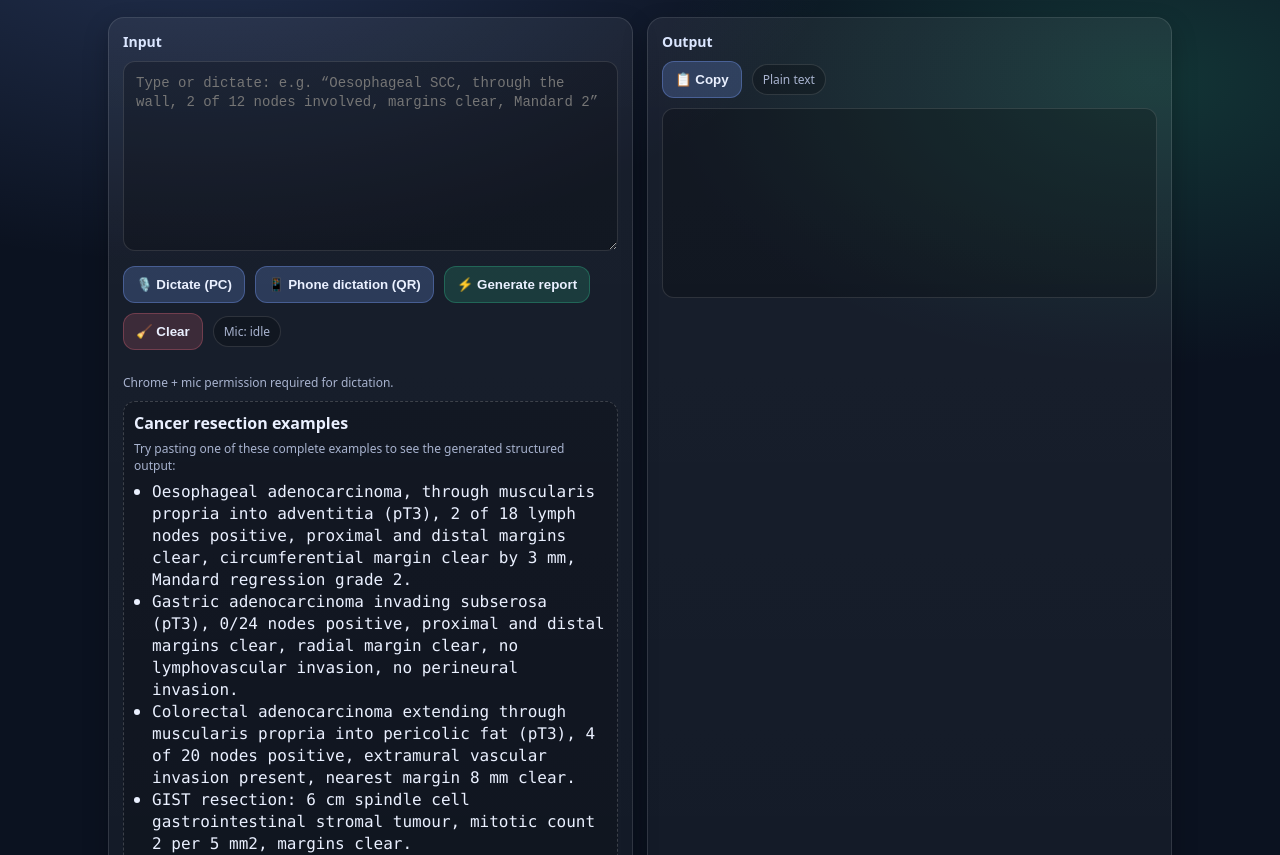
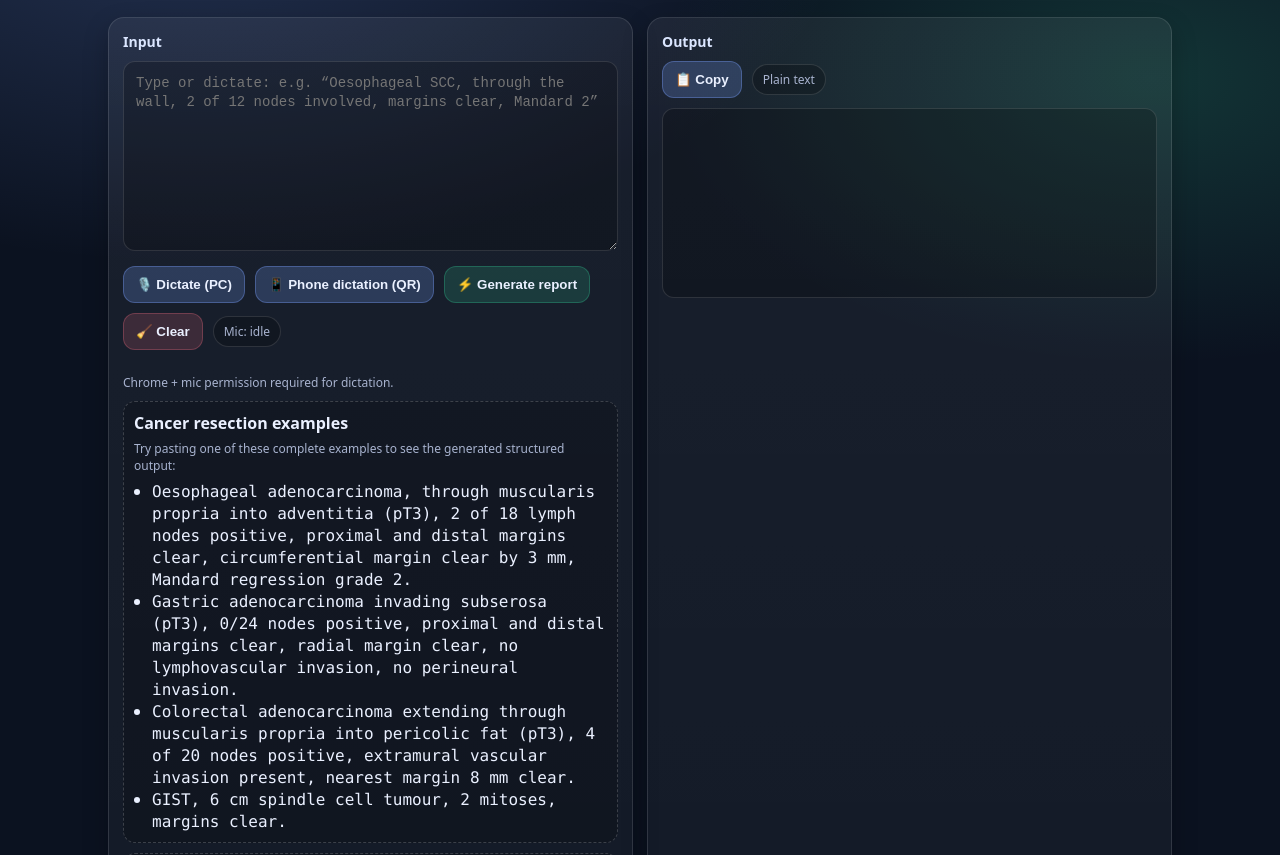
Before and after one commit to dradamchristian/HistologyReportingTool, a plain HTML site: page index.html in a window 1280 px wide. Shown: the part 97-952 px from the top of the page. Drawn offline with Linux system fonts and the light colour scheme.

Commit message:
Tweak homepage GIST example to use shortcut wording

```diff
--- a/index.html
+++ b/index.html
@@ -109,7 +109,7 @@ input[type="text"]{
         <li><span class="kbd">Oesophageal adenocarcinoma, through muscularis propria into adventitia (pT3), 2 of 18 lymph nodes positive, proximal and distal margins clear, circumferential margin clear by 3 mm, Mandard regression grade 2.</span></li>
         <li><span class="kbd">Gastric adenocarcinoma invading subserosa (pT3), 0/24 nodes positive, proximal and distal margins clear, radial margin clear, no lymphovascular invasion, no perineural invasion.</span></li>
         <li><span class="kbd">Colorectal adenocarcinoma extending through muscularis propria into pericolic fat (pT3), 4 of 20 nodes positive, extramural vascular invasion present, nearest margin 8 mm clear.</span></li>
-        <li><span class="kbd">GIST resection: 6 cm spindle cell gastrointestinal stromal tumour, mitotic count 2 per 5 mm2, margins clear.</span></li>
+        <li><span class="kbd">GIST, 6 cm spindle cell tumour, 2 mitoses, margins clear.</span></li>
       </ul>
     </div>
     <div class="caveats">
```
